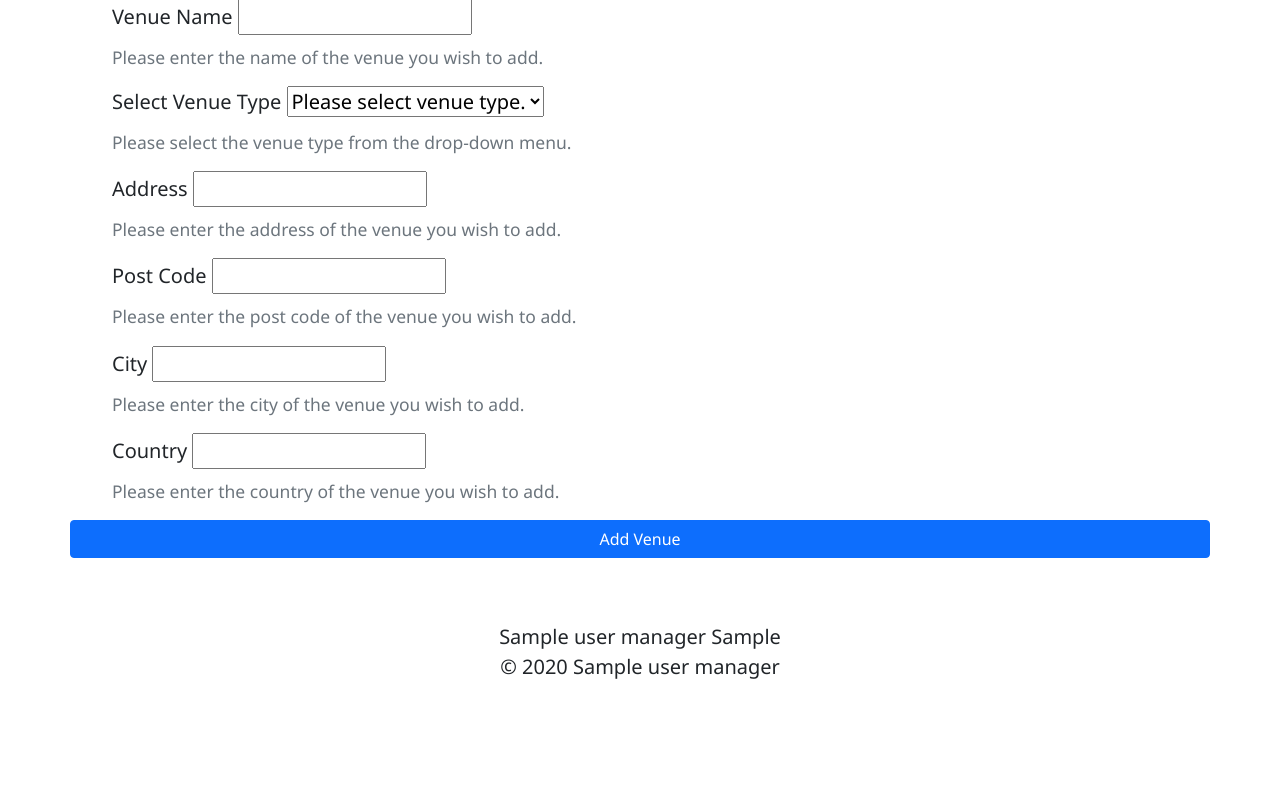
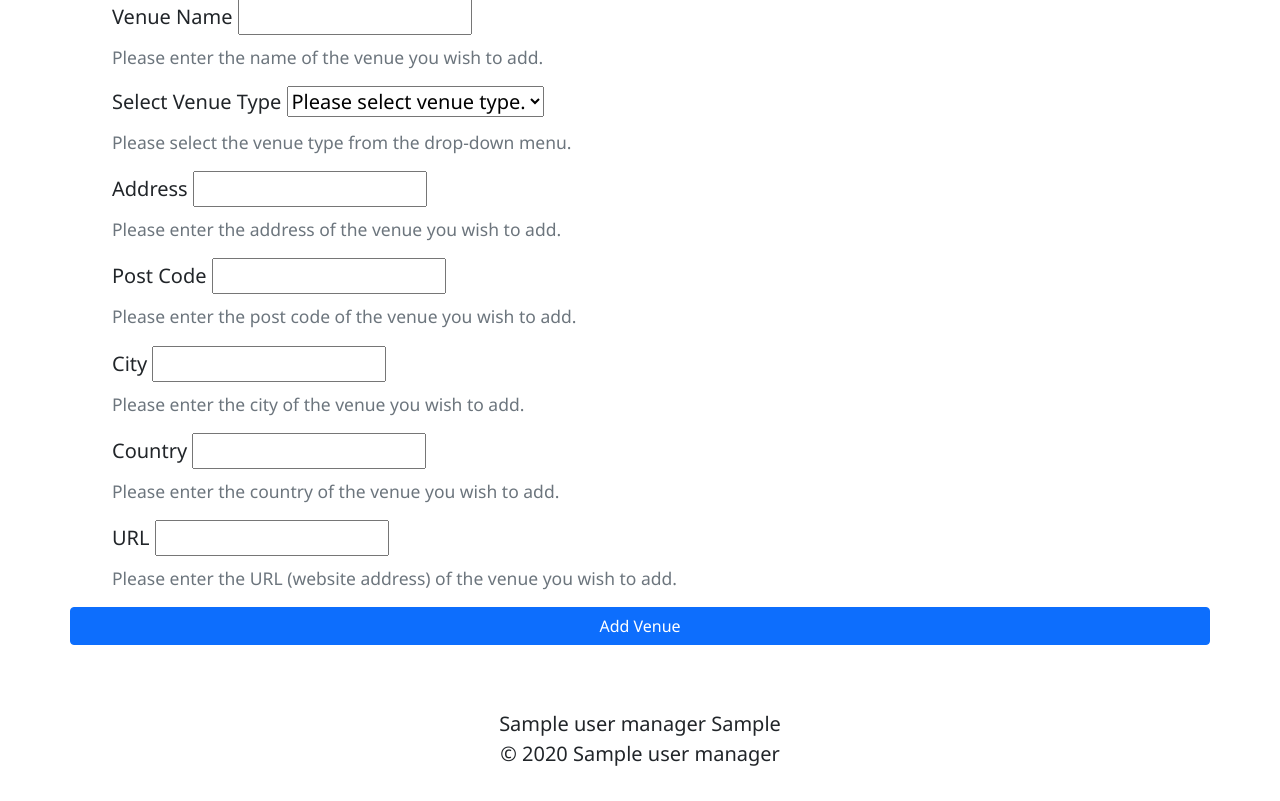
Before and after one commit to NaoiseGaffney/SafeHaven2, a Flask app: template templates/add_venue.html in a window 1280 px wide. Shown: the part 96-897 px from the top of the page. Before the commit the page ends 775 px from the top, so only its background shows below. Run offline with Flask 2, Linux system fonts and the light colour scheme; the visitor is signed in with stand-in values (Sample User, id 1); the template is opened without the code that fills it: most values are stand-ins (such as "Sample title", 1, 10 or a date in 2020); some libraries are stand-ins or nearby versions.

Commit message:
Code: - Added URLField (changed StringField) to contain the URL to the venue. Added URL to save_venue(). - Updated both 'main.html' and 'add_venue.html' to handle the URL.
Test:
- Added venues and added reviews = SUCCESS!!

Signed-off-by: Naoise Olof Seán Gaffney <61478687+NaoiseGaffney@users.noreply.github.com>

```diff
--- a/app.py
+++ b/app.py
@@ -100,7 +100,7 @@ class Venue(db.Document):
     post_code = db.StringField(default="")
     city = db.StringField(default="")
     country = db.StringField(default="")
-    url = db.StringField(default="")
+    url = db.URLField()
     user = db.StringField(default="")
 
     meta = {
@@ -147,7 +147,7 @@ user_manager = UserManager(app, db, User)
 @app.route("/index.html")
 def home_page():
     """
-    Landing/Home Page, accessible before sign in/login. If logged in, user is redirected to the Member's Page.
+    Landing/Home Page, accessible before sign in/login. If logged in, user is redirected to the Main Page.
     At first access/touch the user 'admin' is created using environment variables for the password and email address.
     The admin user creation is here as it will be created twice on Heroku if placed in the main code.
     """
@@ -224,6 +224,7 @@ def save_venue():
         post_code=request.form.get("post_code"),
         city=request.form.get("city"),
         country=request.form.get("country"),
+        url=request.form.get("url"),
         user=current_user.username
     )
 
--- a/templates/add_venue.html
+++ b/templates/add_venue.html
@@ -40,6 +40,11 @@
             <input id="country" name="country" type="text" maxlength="200" required aria-describedby="Country">
             <div id="countryHelp" class="form-text">Please enter the country of the venue you wish to add.</div>
         </div>
+        <div class="mb-3 form-check">
+            <label for="url" class="form-label">URL</label>
+            <input id="url" name="url" type="text" maxlength="200" required aria-describedby="URL">
+            <div id="urlHelp" class="form-text">Please enter the URL (website address) of the venue you wish to add.</div>
+        </div>
 
         <div class="row">
             <button class="btn btn-primary" type="submit" name="action">Add Venue
--- a/templates/main.html
+++ b/templates/main.html
@@ -24,13 +24,13 @@
         </tr>
         {% for venue in venues_list %}
         <tr class="{{loop.cycle('white','blue-grey lighten-5')}}">
-            <td><a href="{{url_for('add_review', id=venue.id)}}">{{venue.name}}</a></td>
+            <td>Click on link to add a review of: <a href="{{url_for('add_review', id=venue.id)}}">{{venue.name}}</a></td>
             <td>{{venue.type}}</td>
             <td>{{venue.address}}</td>
             <td>{{venue.post_code}}</td>
             <td>{{venue.city}}</td>
             <td>{{venue.country}}</td>
-            <td>{{venue.url}}</td>
+            <td><a href="{{venue.url}}" target="_blank" rel="noopener">{{venue.url}}</a></td>
         </tr>
         {% endfor %}
     </table>
```
